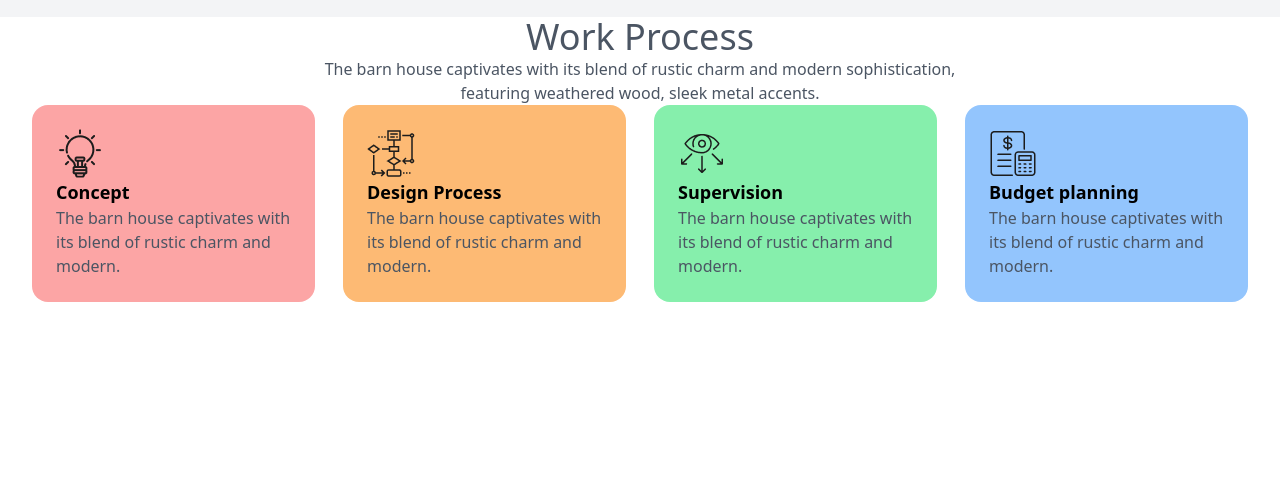
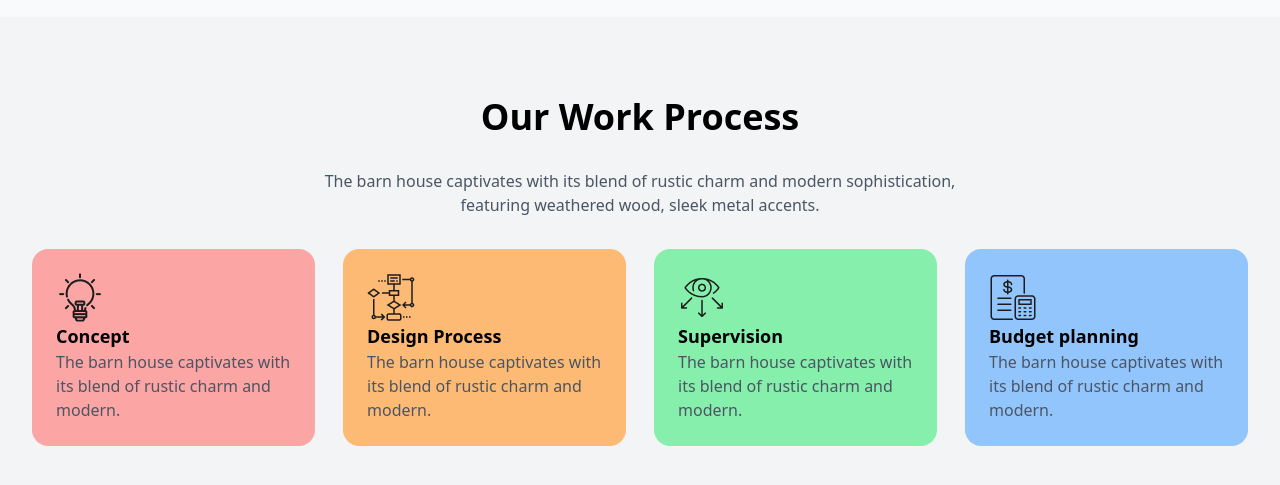
Before and after one commit to Siam-555/mahin-project-3, a plain HTML site: page index.html in a window 1280 px wide. Shown: the part 75-560 px from the top of the page. Drawn offline with nearby package versions, Linux system fonts and the light colour scheme.

Commit message:
work process section done

```diff
--- a/index.html
+++ b/index.html
@@ -15,7 +15,7 @@
 
 <body class="bg-white text-gray-600">
 
-  <header class="bg-gray-100">
+  <header class="bg-gray-50">
     <nav class="flex justify-around items-center py-5">
       <div class="font-bold text-black text-3xl">
         <svg class="bg-lime-400 inline -mt-2 rounded-full p-[2px]" xmlns="http://www.w3.org/2000/svg" viewBox="0 0 24 24" width="28" height="28" color="#000000" fill="none"><path d="M17 7L6 18" stroke="currentColor" stroke-width="1.5" stroke-linecap="round" /><path d="M11 6.13151C11 6.13151 16.6335 5.65662 17.4885 6.51153C18.3434 7.36645 17.8684 13 17.8684 13" stroke="currentColor" stroke-width="1.5" stroke-linecap="round" stroke-linejoin="round" /></svg>
@@ -40,9 +40,9 @@
   </header>
 
   <main>
-    <section class="text-center">
-      <h2 class="text-4xl">Work Process</h2>
-      <p>The barn house captivates with its blend of rustic charm and modern sophistication,<br>featuring weathered wood, sleek metal accents.</p>
+    <section class="bg-gray-100 text-center py-20">
+      <h2 class="text-4xl text-black font-bold">Our Work Process</h2>
+      <p class="my-8">The barn house captivates with its blend of rustic charm and modern sophistication,<br>featuring weathered wood, sleek metal accents.</p>
       <div class="flex justify-between gap-7 text-left px-8">
         <div class="bg-red-300 rounded-2xl p-6">
           <img src="images/concept.png">
```
